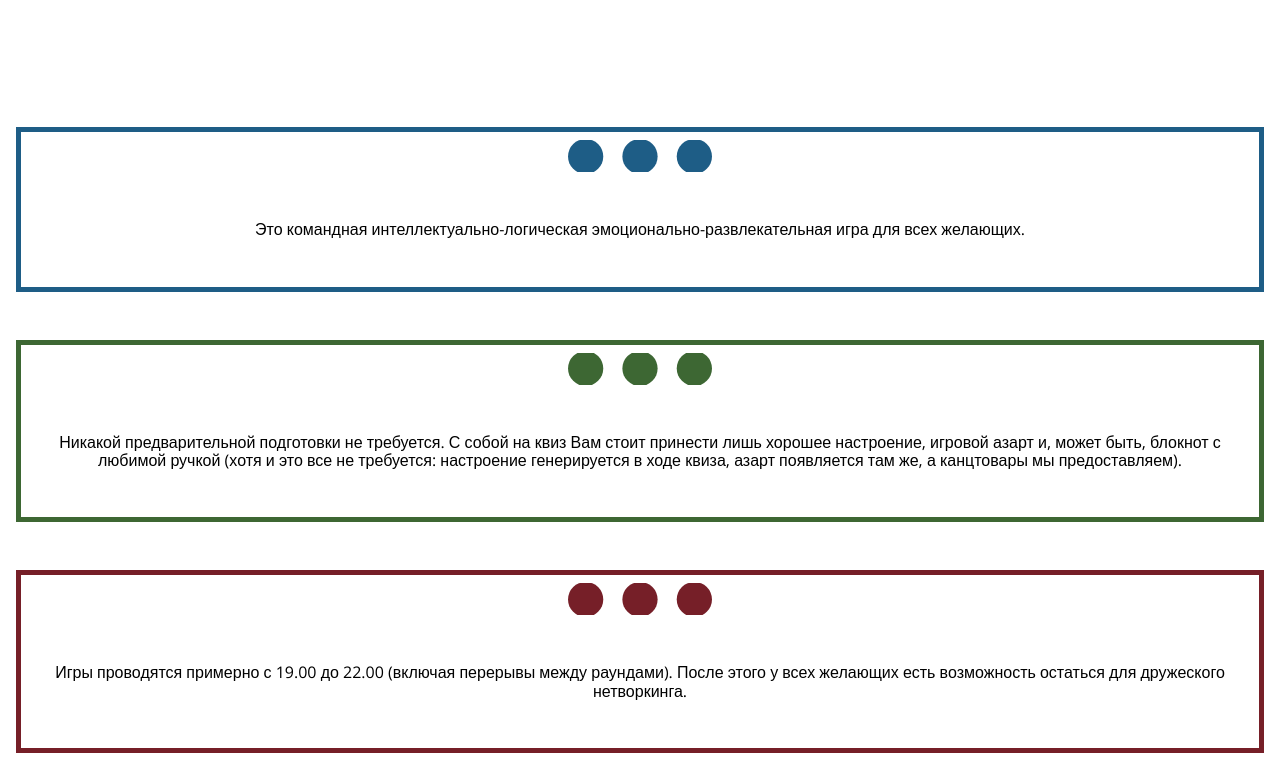
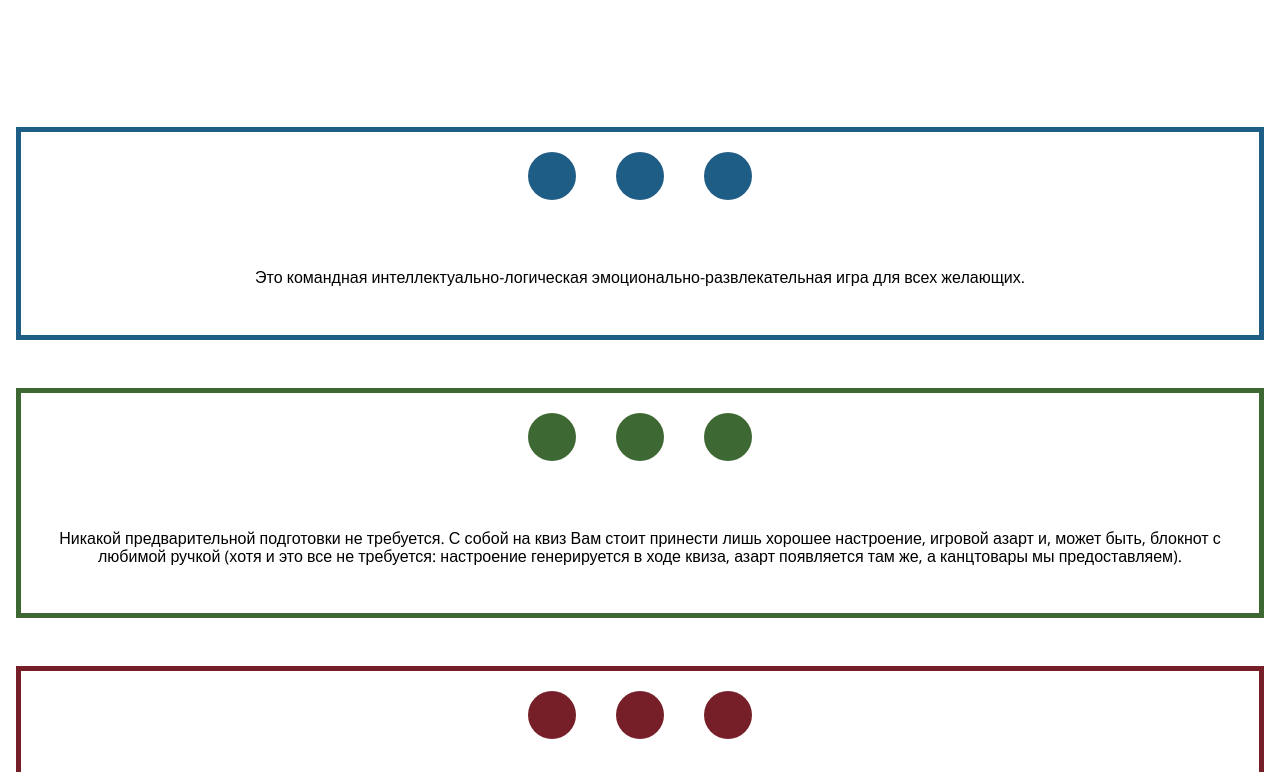
Before and after one commit to govyazina/that1quiz, a website built with webpack: page design/about.html in a window 1280 px wide. Shown: the part 1200-1972 px from the top of the page. Built offline with nearby package versions, Linux system fonts and the light colour scheme.

Commit message:
fixed circles decoration

```diff
--- a/design/about.html
+++ b/design/about.html
@@ -42,22 +42,24 @@
             <h1 class="about__title">Что такое that1quiz?</h1>
             <div class="about-photo-background">
                 <div class="about-photo">
-                    <img src="../design/assets/images/about/about-photo.JPG" alt="Процесс игры">
+                    <img src="../design/assets/images/gallery/quiz3/8G6A0896.JPG" alt="Процесс игры">
                 </div>
             </div>
             <section class="about-block about-block_blue">
-                <div class="about-block__decoration">
-                    <img class="about-block__circles" src="../design/assets/images/about/decoration/circles-blue.svg"
-                        alt="синие круги">
+                <div class="about-block__circles">
+                    <div class="circle circle_blue"></div>
+                    <div class="circle circle_blue"></div>
+                    <div class="circle circle_blue"></div>
                 </div>
                 <p class="about-block__text">Это командная интеллектуально-логическая
                     эмоционально-развлекательная игра
                     для всех желающих.</p>
             </section>
             <section class="about-block about-block_green">
-                <div class="about-block__decoration">
-                    <img class="about-block__circles" src="../design/assets/images/about/decoration/circles-green.svg"
-                        alt="зеленые круги">
+                <div class="about-block__circles">
+                    <div class="circle circle_green"></div>
+                    <div class="circle circle_green"></div>
+                    <div class="circle circle_green"></div>
                 </div>
                 <p class="about-block__text">Никакой предварительной подготовки не требуется. С собой на квиз Вам
                     стоит принести лишь хорошее настроение, игровой азарт и, может быть, блокнот с любимой ручкой
@@ -65,9 +67,10 @@
                     канцтовары мы предоставляем).</p>
             </section>
             <section class="about-block about-block_red">
-                <div class="about-block__decoration">
-                    <img class="about-block__circles" src="../design/assets/images/about/decoration/circles-red.svg"
-                        alt="красные круги">
+                <div class="about-block__circles">
+                    <div class="circle circle_red"></div>
+                    <div class="circle circle_red"></div>
+                    <div class="circle circle_red"></div>
                 </div>
                 <p class="about-block__text">Игры проводятся примерно с 19.00 до 22.00 (включая перерывы между
                     раундами). После этого у всех желающих есть возможность остаться для дружеского нетворкинга.
--- a/src/scss/pages/about.scss
+++ b/src/scss/pages/about.scss
@@ -22,15 +22,28 @@
     margin: 0rem 1rem 3rem;
 
 
-    &__decoration {
+    &__circles {
         display: flex;
         justify-content: center;
-    }
 
-    &__circles {
-        height: 2rem;
-        width: 9rem;
-        padding-top: 0.5rem;
+        .circle {
+            border-radius: 50%;
+            width: 3rem;
+            height: 3rem;
+            margin: 20px;
+        }
+
+        .circle_blue {
+            background-color: $brand-color-blue;
+        }
+
+        .circle_green {
+            background-color: $brand-color-green;
+        }
+
+        .circle_red {
+            background-color: $brand-color-red;
+        }
     }
 
     &__text {
@@ -68,7 +81,8 @@
     &_triangles {
         background-image: url(../../design/assets/images/about/decoration/triangles.svg);
         height: 370px;
-        width: 302px;
+        width: 310px;
+        border: black solid;
     }
 
     &_circles {
```
Also changed, not shown: design/assets/images/about/decoration/circles-blue.svg (deleted), design/assets/images/about/decoration/circles-green.svg (deleted), design/assets/images/about/decoration/circles-red.svg (deleted).
